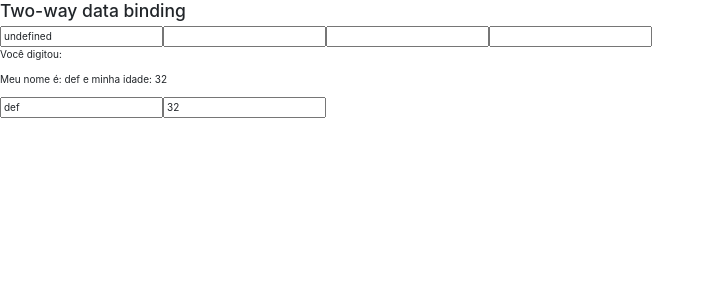
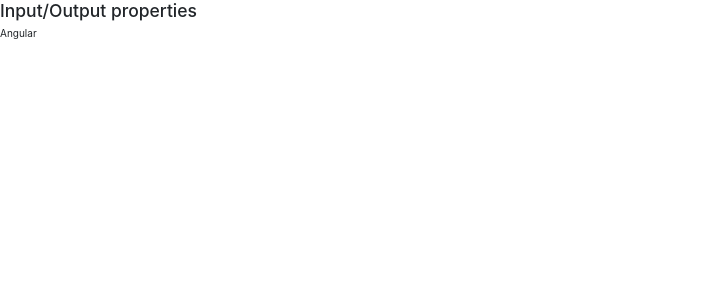
Before and after one commit to jpsilveira13/angular4, an Angular app in the folder data-binding/: page / in a window 1280 px wide. Shown: the top 300 px of the page, without its empty margins (0-715 px from the left). Built offline with nearby package versions, Linux system fonts and the light colour scheme.

Commit message:
Fim da aula 13

```diff
--- a/data-binding/src/app/app.module.ts
+++ b/data-binding/src/app/app.module.ts
@@ -6,12 +6,14 @@
 import { AppComponent } from './app.component';
 import { DataBindingComponent } from './data-binding/data-binding.component';
 import {MeuFormModule} from './meu-form/meu-form.module';
+import { InputPropertyComponent } from './input-property/input-property.component';
 
 
 @NgModule({
     declarations: [
         AppComponent,
-        DataBindingComponent
+        DataBindingComponent,
+        InputPropertyComponent
     ],
     imports: [
         BrowserModule,
--- a/data-binding/src/app/data-binding/data-binding.component.html
+++ b/data-binding/src/app/data-binding/data-binding.component.html
@@ -69,4 +69,11 @@
 
 
 </section>  -->
-<app-meu-form></app-meu-form>
+<!--<app-meu-form></app-meu-form> -->
+
+<section class="input-output-properties">
+    <article>
+        <h3>Input/Output properties</h3>
+        <app-curso [nome]="nomeDocurso"></app-curso>
+    </article>
+</section>
--- a/data-binding/src/app/data-binding/data-binding.component.ts
+++ b/data-binding/src/app/data-binding/data-binding.component.ts
@@ -21,7 +21,7 @@
     valorAtual: string = '';
     valorSalvo: string = '';
     nome: string = 'ABC';
-
+    nomeDocurso: string = 'Angular';
     isMouseOver: boolean = false;
     getValor(){
         return 1;
--- /dev/null
+++ b/data-binding/src/app/input-property/input-property.component.html
@@ -0,0 +1,3 @@
+<p>
+  {{ nomeCurso }}
+</p>
--- /dev/null
+++ b/data-binding/src/app/input-property/input-property.component.ts
@@ -0,0 +1,17 @@
+import { Component, OnInit,Input } from '@angular/core';
+
+
+@Component({
+  selector: 'app-curso',
+  templateUrl: './input-property.component.html',
+  styleUrls: ['./input-property.component.css'],
+
+})
+export class InputPropertyComponent implements OnInit {
+  @Input('nome') nomeCurso: string ='';
+  constructor() { }
+
+  ngOnInit() {
+  }
+
+}
```
Also changed, not shown: data-binding/src/app/input-property/input-property.component.css (added), 1 other file (tests, documents, lock files or other folders).
